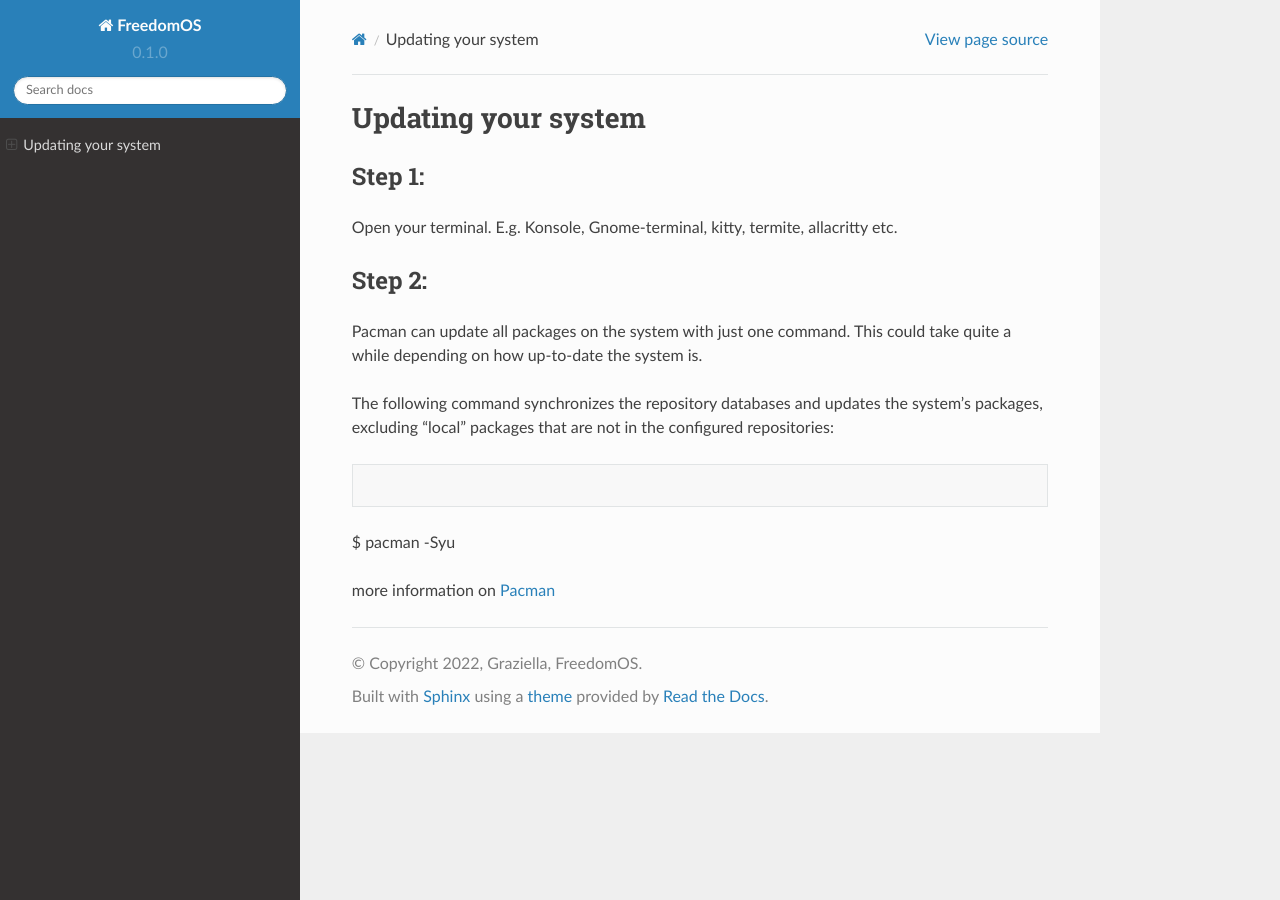
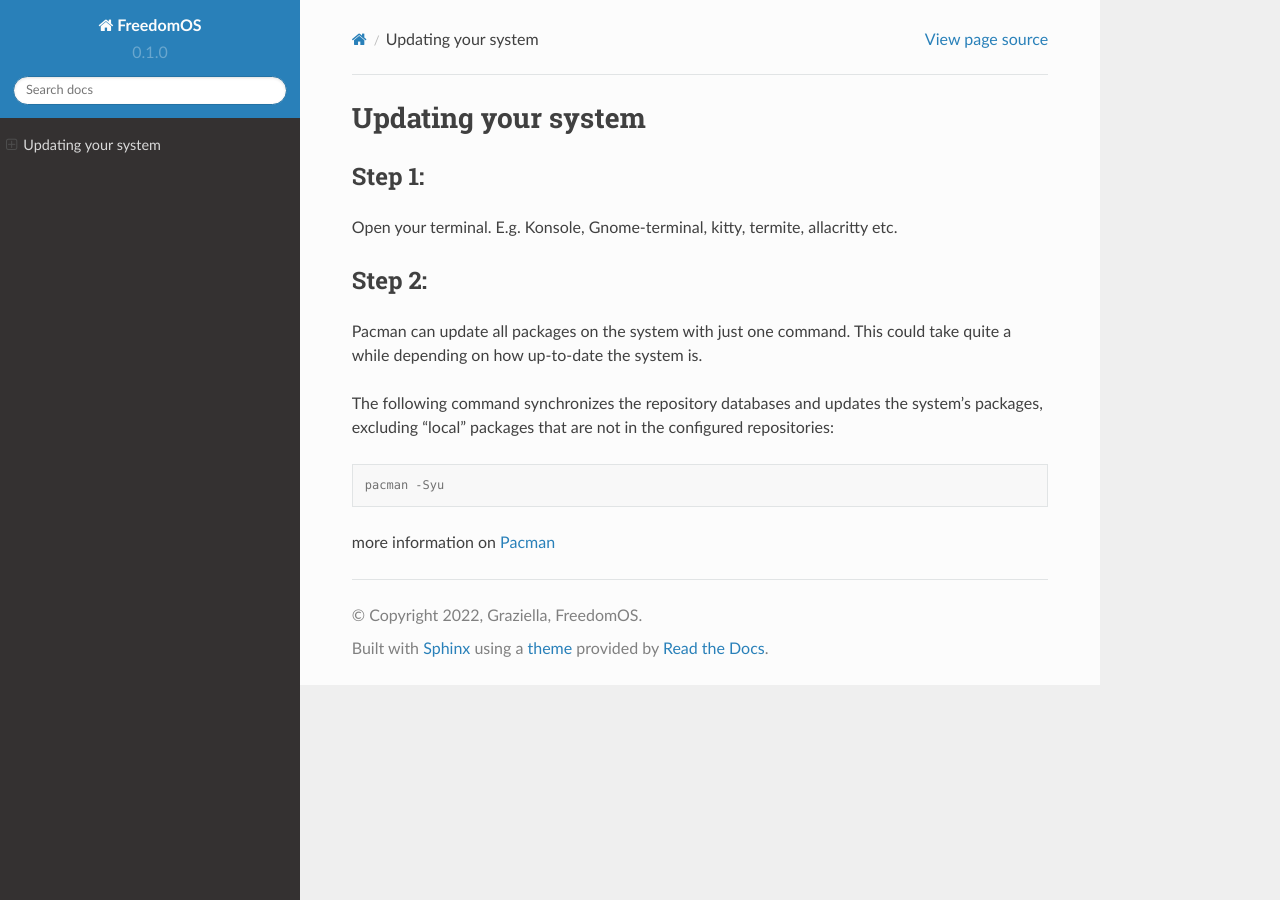
Before and after one commit to freedomos/docs, a Sphinx documentation site: the page built from docs/source/Update.rst, in a window 1280 px wide. Built offline with Sphinx 7.4.7 and the Read the Docs theme 2.0.0, drawn with Linux system fonts in a browser that asks for light colours.

Commit message:
Update Update.rst

```diff
--- a/docs/source/Update.rst
+++ b/docs/source/Update.rst
@@ -13,6 +13,7 @@ Pacman can update all packages on the system with just one command. This could t
 The following command synchronizes the repository databases and updates the system's packages, excluding "local" packages that are not in the configured repositories:
 
 .. code-block:: console
-$ pacman -Syu
+
+   pacman -Syu
 
 more information on :doc:`Pacman`
```
